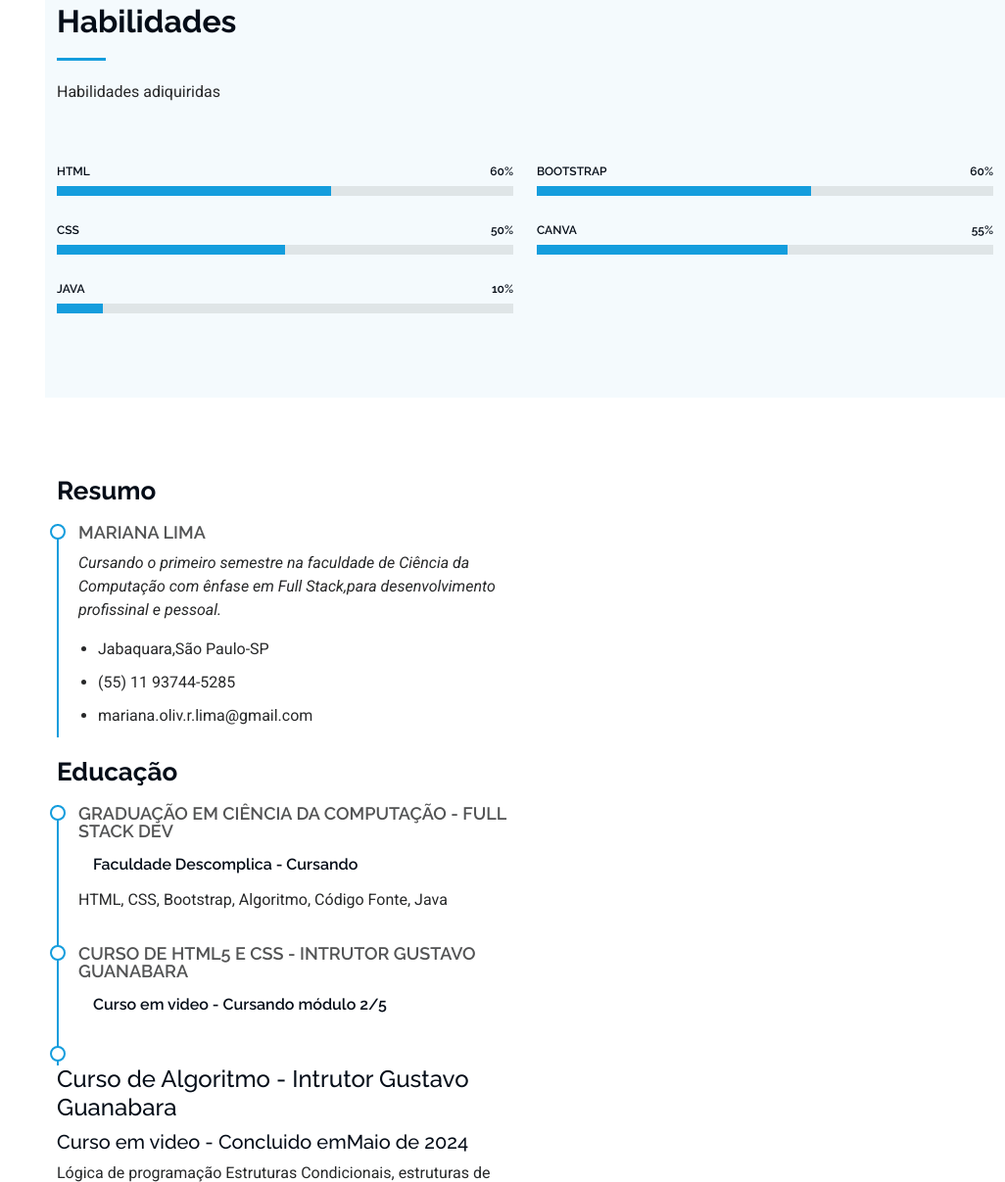
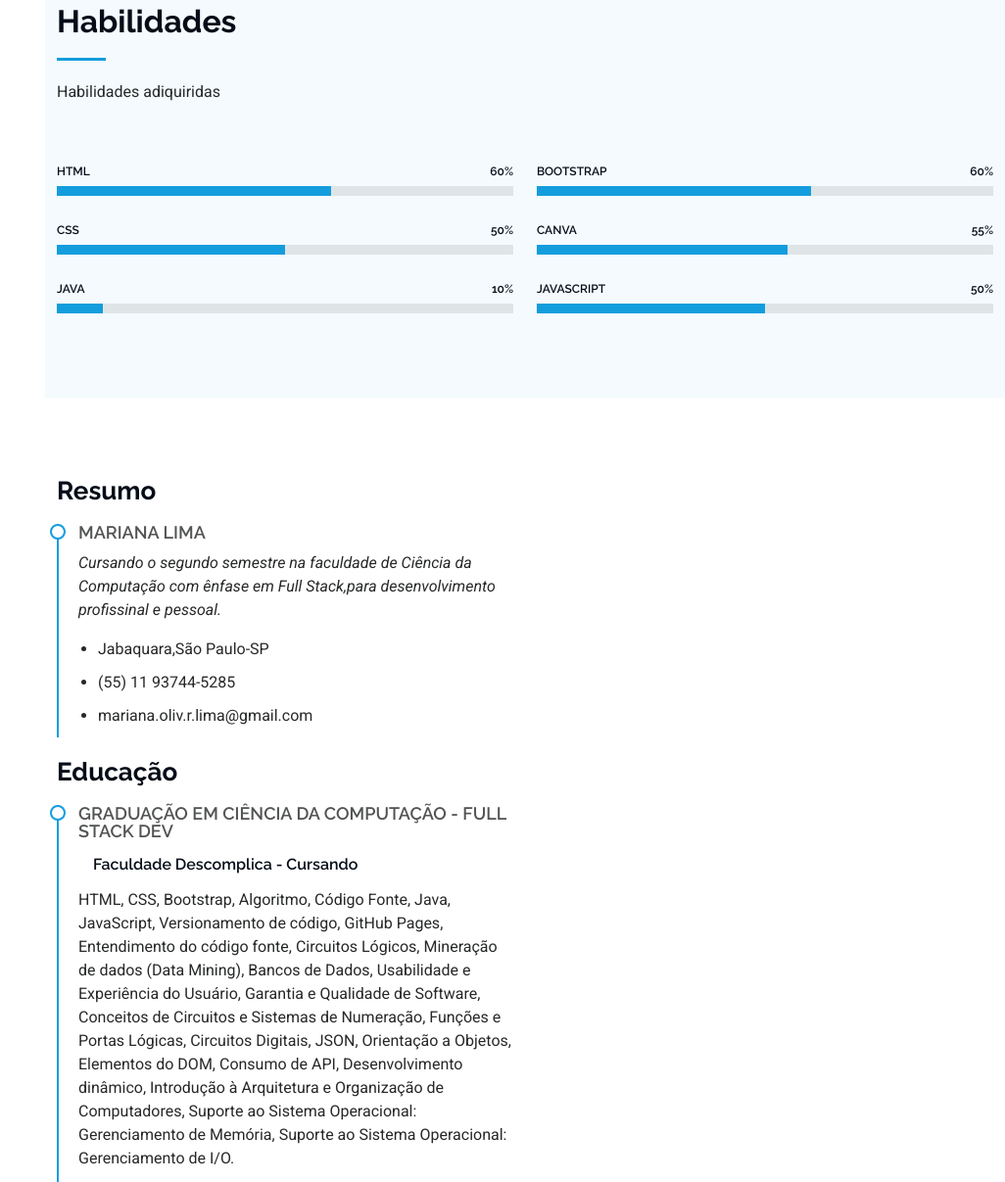
Before and after one commit to OliveiraRL/OliveiraRL, a plain HTML site: page index.html in a window 1280 px wide. Shown: the part 1454-2661 px from the top of the page at 98% size, without its empty margins (254-1280 px from the left). Drawn offline with Linux system fonts and the light colour scheme.

Commit message:
Adiocionamento de skill, atualização de dados

```diff
--- a/index.html
+++ b/index.html
@@ -116,7 +116,7 @@
               </div>
               <div class="col-lg-6">
                 <ul>
-                  <li><i class="bi bi-chevron-right"></i> <strong>Idade:</strong> <span>20</span></li>
+                  <li><i class="bi bi-chevron-right"></i> <strong>Idade:</strong> <span>21</span></li>
                   <li><i class="bi bi-chevron-right"></i> <strong>Grau:</strong> <span>Estudante</span></li>
                   <li><i class="bi bi-chevron-right"></i> <strong>Email:</strong> <span>mariana.oliv.r.lima@gmail.com</span>
                   </li>
@@ -189,6 +189,14 @@
               </div>
             </div><!-- End Skills Item -->
 
+            <div class="progress">
+              <span class="skill"><span>JavaScript</span> <i class="val">50%</i></span>
+              <div class="progress-bar-wrap">
+                <div class="progress-bar" role="progressbar" aria-valuenow="50" aria-valuemin="0" aria-valuemax="100">
+                </div>
+              </div>
+            </div><!-- End Skills Item -->
+
           </div>
 
         </div>
@@ -209,7 +217,7 @@
 
             <div class="resume-item pb-0">
               <h4>Mariana Lima</h4>
-              <p><em>Cursando o primeiro semestre na faculdade de Ciência da Computação com ênfase em Full Stack,para
+              <p><em>Cursando o segundo semestre na faculdade de Ciência da Computação com ênfase em Full Stack,para
                   desenvolvimento profissinal e pessoal. </em></p>
               <ul>
                 <li>Jabaquara,São Paulo-SP</li>
@@ -222,7 +230,10 @@
             <div class="resume-item">
               <h4>Graduação em Ciência da Computação - Full Stack Dev</h4>
               <h5>Faculdade Descomplica - Cursando</h5>
-              <p>HTML, CSS, Bootstrap, Algoritmo, Código Fonte, Java</p>
+              <p>HTML, CSS, Bootstrap, Algoritmo, Código Fonte, Java, JavaScript, Versionamento de código, GitHub Pages, Entendimento do código fonte,
+                 Circuitos Lógicos, Mineração de dados (Data Mining), Bancos de Dados, Usabilidade e Experiência do Usuário, Garantia e Qualidade de Software,
+                 Conceitos de Circuitos e Sistemas de Numeração, Funções e Portas Lógicas, Circuitos Digitais, JSON, Orientação a Objetos, Elementos do DOM, Consumo de API, Desenvolvimento dinâmico, Introdução à Arquitetura e Organização de Computadores,  Suporte ao Sistema Operacional: Gerenciamento de Memória, Suporte ao Sistema Operacional: Gerenciamento de I/O.
+              </p>
             </div><!-- Edn Resume Item -->
 
             <div class="resume-item">
```
